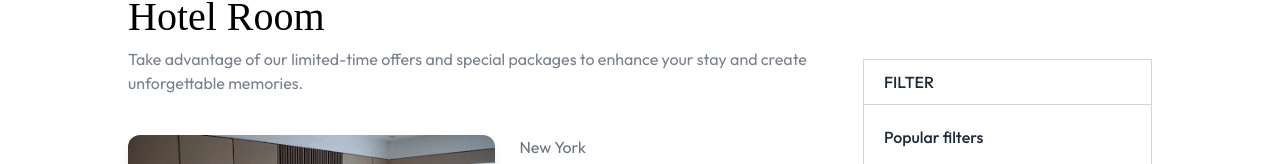
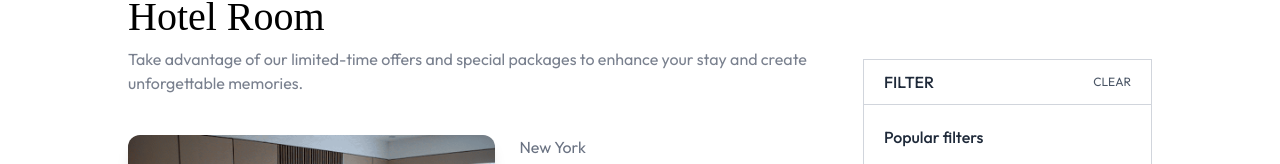
Before and after one commit to RashedujjamanNoor/hotel-room-client, a React (Vite) app: page /rooms in a window 1280 px wide. Shown: the part 145-309 px from the top of the page. Built offline with nearby package versions, Linux system fonts and the light colour scheme; no server answers; a web font is replaced by a local one.

Commit message:
fix the clear button in filter section

```diff
--- a/src/pages/AllRooms.jsx
+++ b/src/pages/AllRooms.jsx
@@ -129,7 +129,7 @@ const AllRooms = () => {
             >
               {openFilter ? "HIDE" : "SHOW"}
             </span>
-            <span className="hidden">CLEAR</span>
+            <span className="hidden lg:block">CLEAR</span>
           </div>
         </div>
 
```
